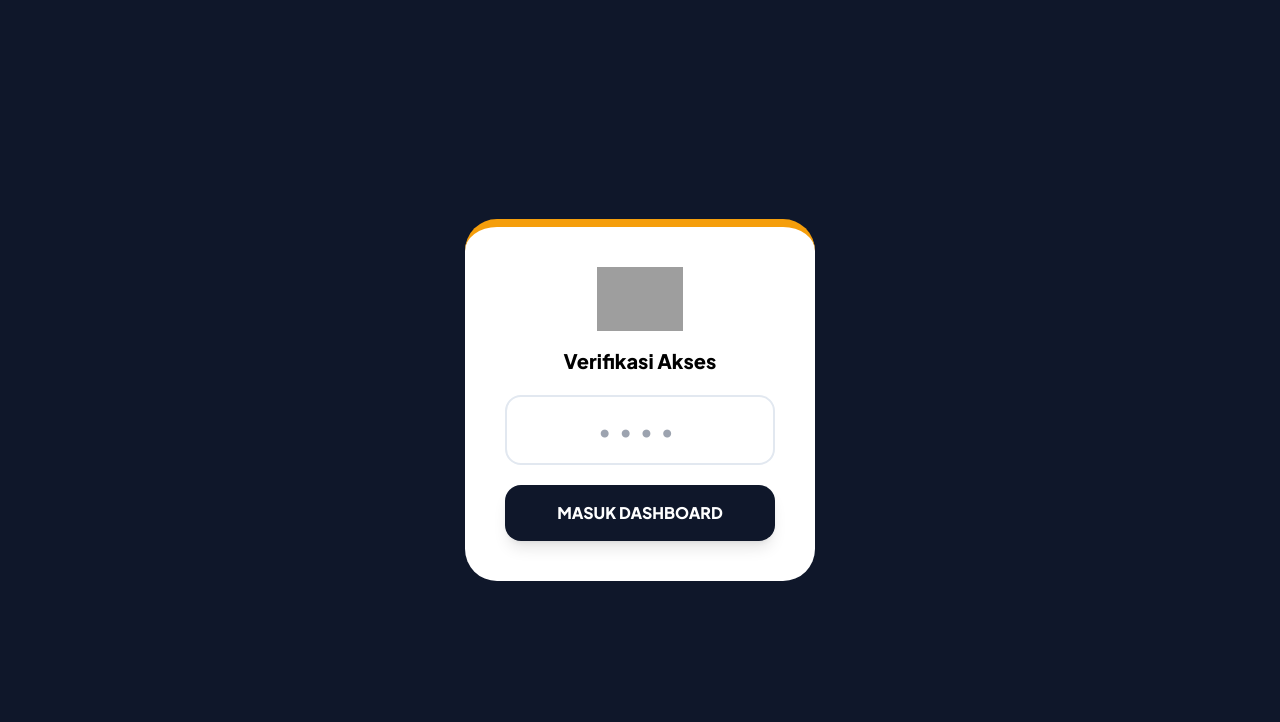
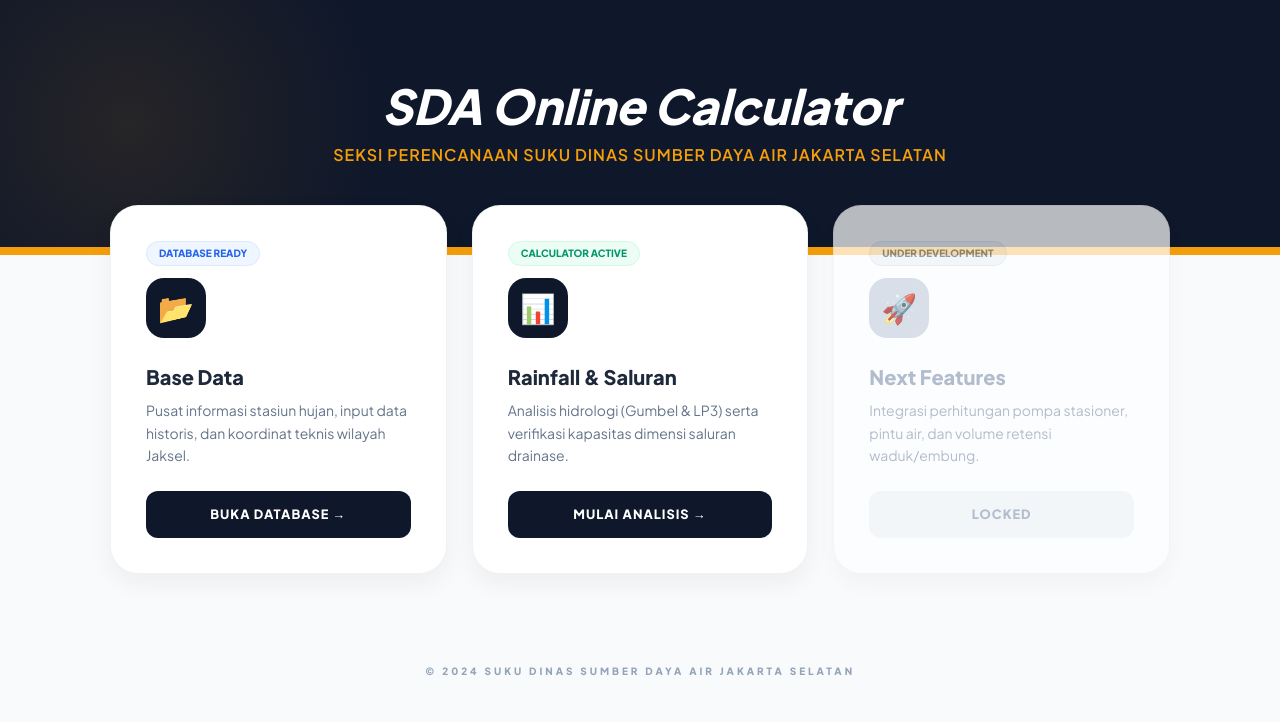
Before and after one commit to ratashyafern/Hydro-Calculator, a plain HTML site: page index.html in a window 1280 px wide. Drawn offline with nearby package versions, Linux system fonts and the light colour scheme; grey boxes are pictures that could not be loaded.

Commit message:
Update index.html
ubah code

```diff
--- a/index.html
+++ b/index.html
@@ -7,111 +7,123 @@
     <script src="https://cdn.tailwindcss.com"></script>
     <style>
         @import url('https://fonts.googleapis.com/css2?family=Plus+Jakarta+Sans:wght@400;600;800&display=swap');
-        :root { --primary: #0f172a; --accent: #f59e0b; }
-        body { font-family: 'Plus Jakarta Sans', sans-serif; background: #f8fafc; margin: 0; overflow: hidden; }
 
-        /* LOGIN OVERLAY */
-        #login-overlay {
-            position: fixed; inset: 0; background: var(--primary);
-            display: flex; justify-content: center; align-items: center;
-            z-index: 10000; transition: 0.5s;
+        :root {
+            --primary: #0f172a;
+            --accent: #f59e0b;
+            --bg: #f8fafc;
         }
-        .login-box {
-            background: white; padding: 40px; border-radius: 32px;
-            text-align: center; width: 350px; border-top: 8px solid var(--accent);
-        }
-        .login-box input {
-            width: 100%; padding: 15px; margin: 20px 0; border: 2px solid #e2e8f0;
-            border-radius: 16px; text-align: center; font-size: 1.5rem; letter-spacing: 8px; outline: none;
+
+        body {
+            font-family: 'Plus Jakarta Sans', sans-serif;
+            margin: 0;
+            background: var(--bg);
+            color: var(--primary);
         }
 
         /* HEADER */
-        header { background: var(--primary); color: white; padding: 80px 20px; text-align: center; border-bottom: 8px solid var(--accent); }
-        .header-big { font-size: 3rem; font-weight: 800; italic; margin: 0; }
-        .header-small { font-size: 1rem; color: var(--accent); font-weight: 600; margin-top: 10px; text-transform: uppercase; }
+        #main-header {
+            background: var(--primary); color: white; padding: 80px 20px;
+            text-align: center; border-bottom: 8px solid var(--accent);
+            position: relative;
+            overflow: hidden;
+        }
 
-        /* MENU */
-        .menu-container { max-width: 1100px; margin: -50px auto 50px auto; display: grid; grid-template-columns: repeat(auto-fit, minmax(300px, 1fr)); gap: 25px; padding: 0 20px; }
-        .menu-card { background: white; border-radius: 28px; padding: 35px; box-shadow: 0 10px 25px rgba(0,0,0,0.05); cursor: pointer; transition: 0.3s; }
-        .menu-card:hover { transform: translateY(-10px); box-shadow: 0 20px 40px rgba(0,0,0,0.1); }
-        .icon { width: 60px; height: 60px; background: var(--primary); border-radius: 18px; display: flex; align-items: center; justify-content: center; font-size: 1.8rem; margin-bottom: 20px; color: var(--accent); }
-        .btn-fake { background: var(--primary); color: white; padding: 12px; border-radius: 10px; text-align: center; font-weight: 800; font-size: 0.75rem; margin-top: 20px; }
+        /* Dekorasi Header */
+        #main-header::before {
+            content: ""; position: absolute; top: -50%; left: -10%; width: 40%; height: 200%;
+            background: radial-gradient(circle, rgba(245,158,11,0.1) 0%, transparent 70%);
+            transform: rotate(-15deg);
+        }
+
+        .header-big { font-size: 3rem; font-weight: 800; font-style: italic; margin: 0; line-height: 1.1; }
+        .header-small { font-size: 1rem; color: var(--accent); font-weight: 600; margin-top: 10px; letter-spacing: 1px; text-transform: uppercase; }
+
+        /* MENU CARDS */
+        .menu-container {
+            max-width: 1100px; margin: -50px auto 50px auto;
+            display: grid; grid-template-columns: repeat(auto-fit, minmax(300px, 1fr));
+            gap: 25px; padding: 0 20px;
+        }
+
+        .menu-card {
+            background: white; border-radius: 28px; padding: 35px;
+            box-shadow: 0 10px 25px rgba(0,0,0,0.05); cursor: pointer;
+            transition: 0.4s cubic-bezier(0.175, 0.885, 0.32, 1.275);
+            border: 1px solid rgba(0,0,0,0.05); display: flex; flex-direction: column;
+            position: relative;
+        }
+
+        .menu-card:hover {
+            transform: translateY(-12px);
+            box-shadow: 0 30px 60px rgba(15, 23, 42, 0.15);
+            border-color: var(--accent);
+        }
+
+        .icon-circle {
+            width: 60px; height: 60px; background: var(--primary);
+            border-radius: 18px; display: flex; align-items: center;
+            justify-content: center; font-size: 1.8rem; margin-bottom: 25px; color: var(--accent);
+        }
+
+        .btn-open {
+            background: var(--primary); color: white; padding: 14px;
+            border-radius: 12px; font-weight: 800; text-align: center;
+            font-size: 0.8rem; letter-spacing: 1px; margin-top: auto;
+            transition: 0.3s;
+        }
+
+        .menu-card:hover .btn-open {
+            background: var(--accent);
+            color: var(--primary);
+        }
+
+        /* STATUS BADGE */
+        .badge {
+            background: #f1f5f9; color: #64748b; padding: 4px 12px;
+            border-radius: 100px; font-size: 10px; font-weight: 800;
+            width: fit-content; margin-bottom: 12px; border: 1px solid #e2e8f0;
+        }
     </style>
 </head>
 <body>
 
-<div id="login-overlay">
-    <div class="login-box">
-        <img src="https://upload.wikimedia.org/wikipedia/commons/b/b9/Logo_DKI_Jakarta.svg" class="h-16 mx-auto mb-4">
-        <h3 class="font-bold text-xl">Verifikasi Akses</h3>
-        <input type="password" id="pass-field" maxlength="4" placeholder="••••">
-        <button onclick="verifikasi()" class="w-full bg-slate-900 text-white p-4 rounded-2xl font-black shadow-lg hover:bg-slate-800">MASUK DASHBOARD</button>
-        <p id="err" class="text-red-500 text-xs font-bold mt-4 hidden">KODE SALAH!</p>
-    </div>
-</div>
-
-<div id="content-wrapper" style="filter: blur(20px); pointer-events: none;">
-    <header>
-        <h1 class="header-big italic">SDA Online Calculator</h1>
-        <p class="header-small">Seksi Perencanaan Suku Dinas Sumber Daya Air Jakarta Selatan</p>
+    <header id="main-header">
+        <h1 class="header-big">SDA Online Calculator</h1>
+        <p class="header-small uppercase">Seksi Perencanaan Suku Dinas Sumber Daya Air Jakarta Selatan</p>
     </header>
 
     <div class="menu-container">
-        <div class="menu-card" onclick="alert('Menu Base Data segera hadir')">
-            <div class="icon">📂</div>
-            <h2 class="font-black text-xl">Base Data</h2>
-            <p class="text-sm text-slate-500">Database stasiun hujan & koordinat.</p>
-            <div class="btn-fake">BUKA DATABASE →</div>
+
+        <div class="menu-card" onclick="alert('Membuka Database Stasiun Hujan...')">
+            <div class="badge text-blue-600 border-blue-100 bg-blue-50">DATABASE READY</div>
+            <div class="icon-circle">📂</div>
+            <h2 class="font-black text-xl mb-2 text-slate-800">Base Data</h2>
+            <p class="text-sm text-slate-500 mb-6 leading-relaxed">Pusat informasi stasiun hujan, input data historis, dan koordinat teknis wilayah Jaksel.</p>
+            <div class="btn-open">BUKA DATABASE →</div>
         </div>
-        <div class="menu-card" onclick="alert('Menu Analisis segera hadir')">
-            <div class="icon">📊</div>
-            <h2 class="font-black text-xl">Rainfall & Saluran</h2>
-            <p class="text-sm text-slate-500">Hitung Gumbel/LP3 & Verifikasi U-Ditch.</p>
-            <div class="btn-fake">MULAI ANALISIS →</div>
+
+        <div class="menu-card" onclick="alert('Membuka Kalkulator Analisis...')">
+            <div class="badge text-emerald-600 border-emerald-100 bg-emerald-50">CALCULATOR ACTIVE</div>
+            <div class="icon-circle">📊</div>
+            <h2 class="font-black text-xl mb-2 text-slate-800">Rainfall & Saluran</h2>
+            <p class="text-sm text-slate-500 mb-6 leading-relaxed">Analisis hidrologi (Gumbel & LP3) serta verifikasi kapasitas dimensi saluran drainase.</p>
+            <div class="btn-open">MULAI ANALISIS →</div>
         </div>
-        <div class="menu-card" style="opacity: 0.6; cursor: not-allowed;">
-            <div class="icon">🚀</div>
-            <h2 class="font-black text-xl">Coming Soon</h2>
-            <p class="text-sm text-slate-500">Fitur pengembangan masa depan.</p>
-            <div class="btn-fake" style="background: #cbd5e1">LOCKED</div>
+
+        <div class="menu-card" style="opacity: 0.7; cursor: default;">
+            <div class="badge">UNDER DEVELOPMENT</div>
+            <div class="icon-circle" style="background: #cbd5e1; color: white;">🚀</div>
+            <h2 class="font-black text-xl mb-2 text-slate-400">Next Features</h2>
+            <p class="text-sm text-slate-400 mb-6 leading-relaxed">Integrasi perhitungan pompa stasioner, pintu air, dan volume retensi waduk/embung.</p>
+            <div class="btn-open bg-slate-100 text-slate-400">LOCKED</div>
         </div>
+
     </div>
-</div>
 
-<script>
-    function verifikasi() {
-        // Ambil input
-        const pin = document.getElementById('pass-field').value;
-        const overlay = document.getElementById('login-overlay');
-        const content = document.getElementById('content-wrapper');
-        const errorMsg = document.getElementById('err');
-
-        // Cek kode (Kita pakai 9999)
-        if (pin === "9999") {
-            // Hilangkan overlay
-            overlay.style.opacity = "0";
-            setTimeout(() => {
-                overlay.style.display = "none";
-                // Hilangkan blur
-                content.style.filter = "none";
-                content.style.pointerEvents = "auto";
-                document.body.style.overflow = "auto";
-            }, 500);
-        } else {
-            // Tampilkan pesan error
-            errorMsg.classList.remove('hidden');
-            document.getElementById('pass-field').value = "";
-            alert("Kode salah! Coba masukkan: 9999");
-        }
-    }
-
-    // Biar bisa tekan Enter juga
-    document.getElementById('pass-field').addEventListener("keypress", function(e) {
-        if (e.key === "Enter") {
-            verifikasi();
-        }
-    });
-</script>
+    <footer class="text-center py-10 text-slate-400 text-[10px] font-bold uppercase tracking-[0.3em]">
+        &copy; 2024 Suku Dinas Sumber Daya Air Jakarta Selatan
+    </footer>
 
 </body>
 </html>
```
